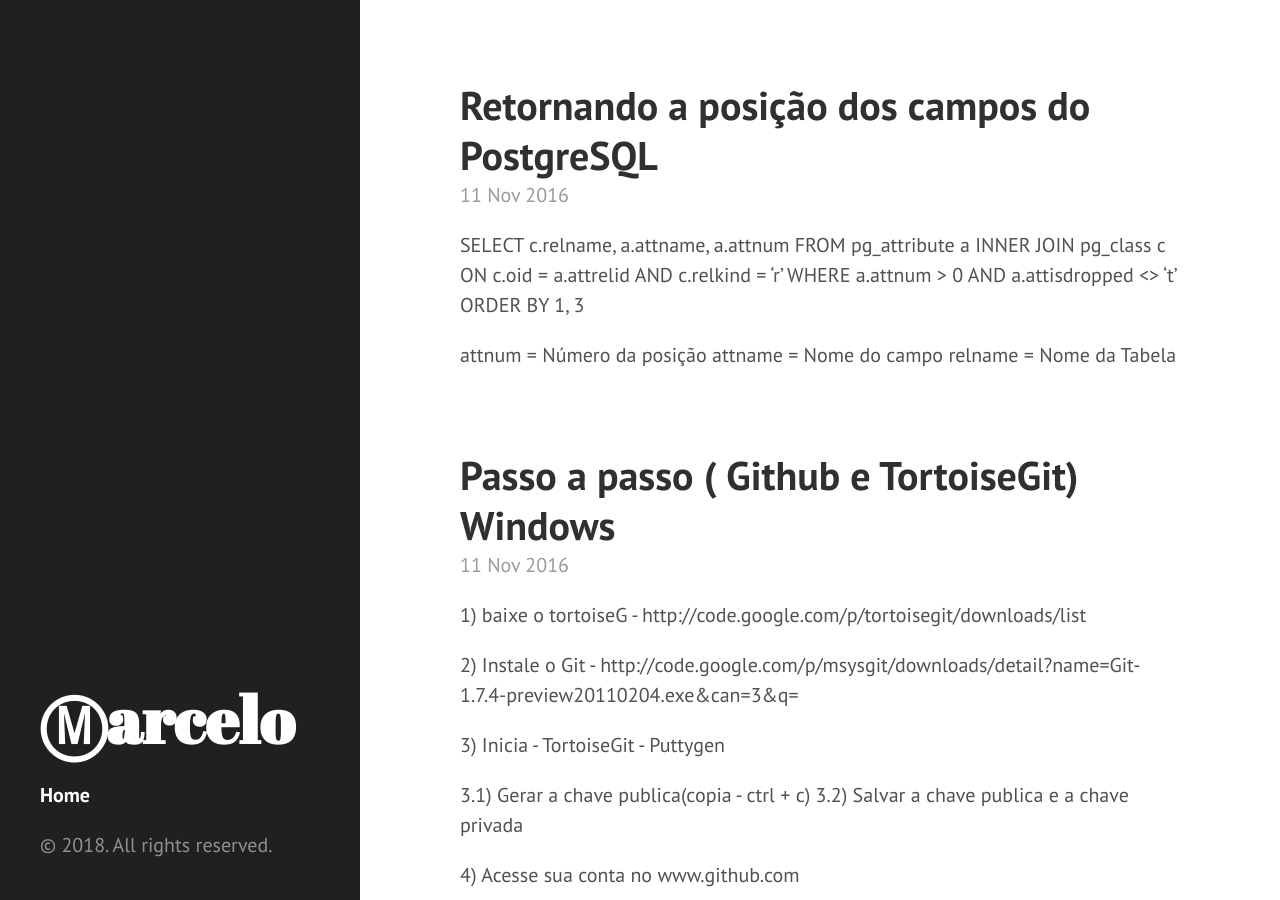
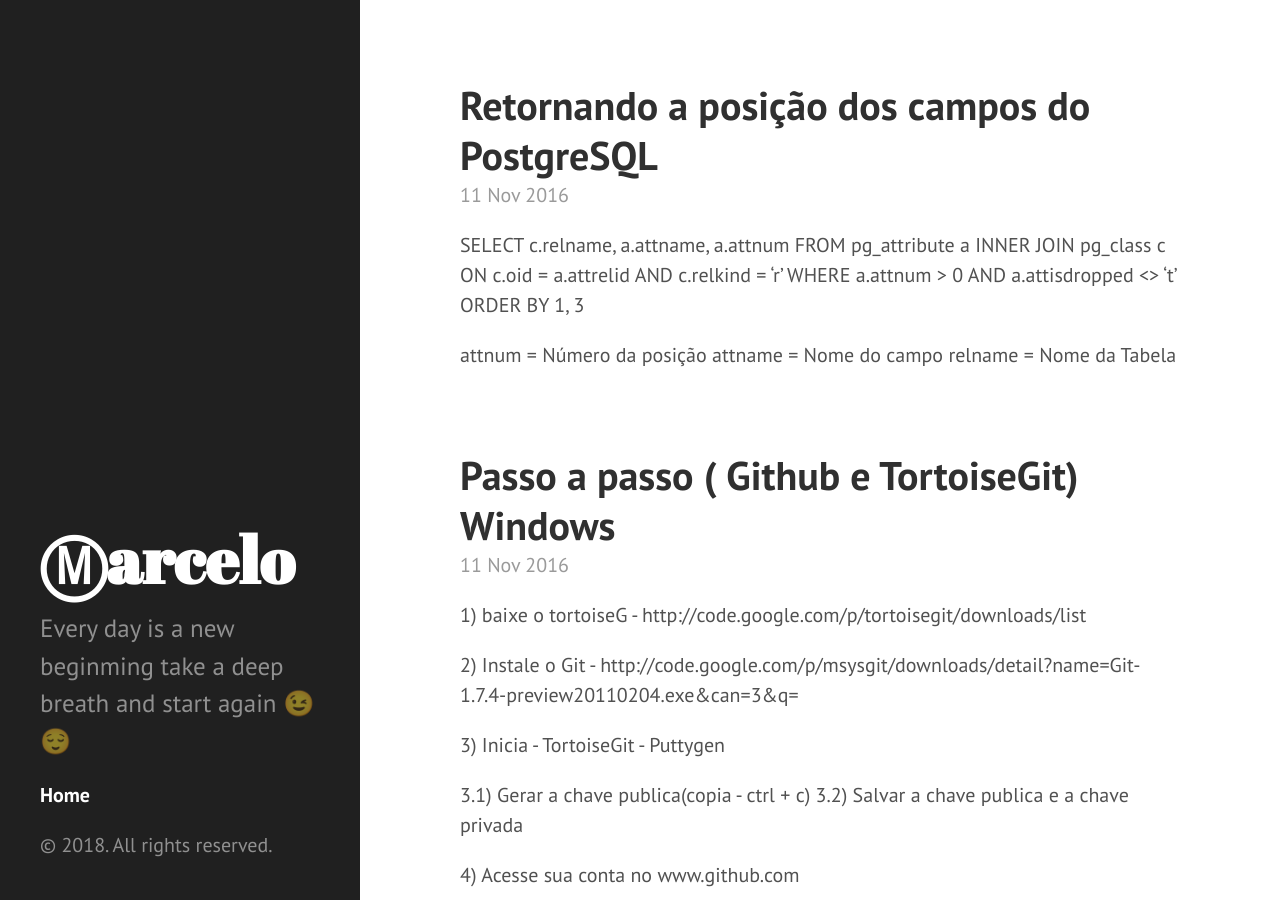
Before and after one commit to MarceloH/MarceloH.github.io, a Jekyll site: the page built from index.html, in a window 1280 px wide and 900 px high. Built offline with Jekyll 4.4.1, drawn with Linux system fonts in a browser that asks for light colours; the list of posts is cut into pages by our own code.

Commit message:
add frase

```diff
--- a/_config.yml
+++ b/_config.yml
@@ -4,5 +4,5 @@ markdown: kramdown
 url: http://MarceloH.github.io
 title: Ⓜarcelo
 tagline: A log of everyday life
-description:
+description: Every day is a new beginming take a deep breath and start again 😉😌
 paginate: 5
```
